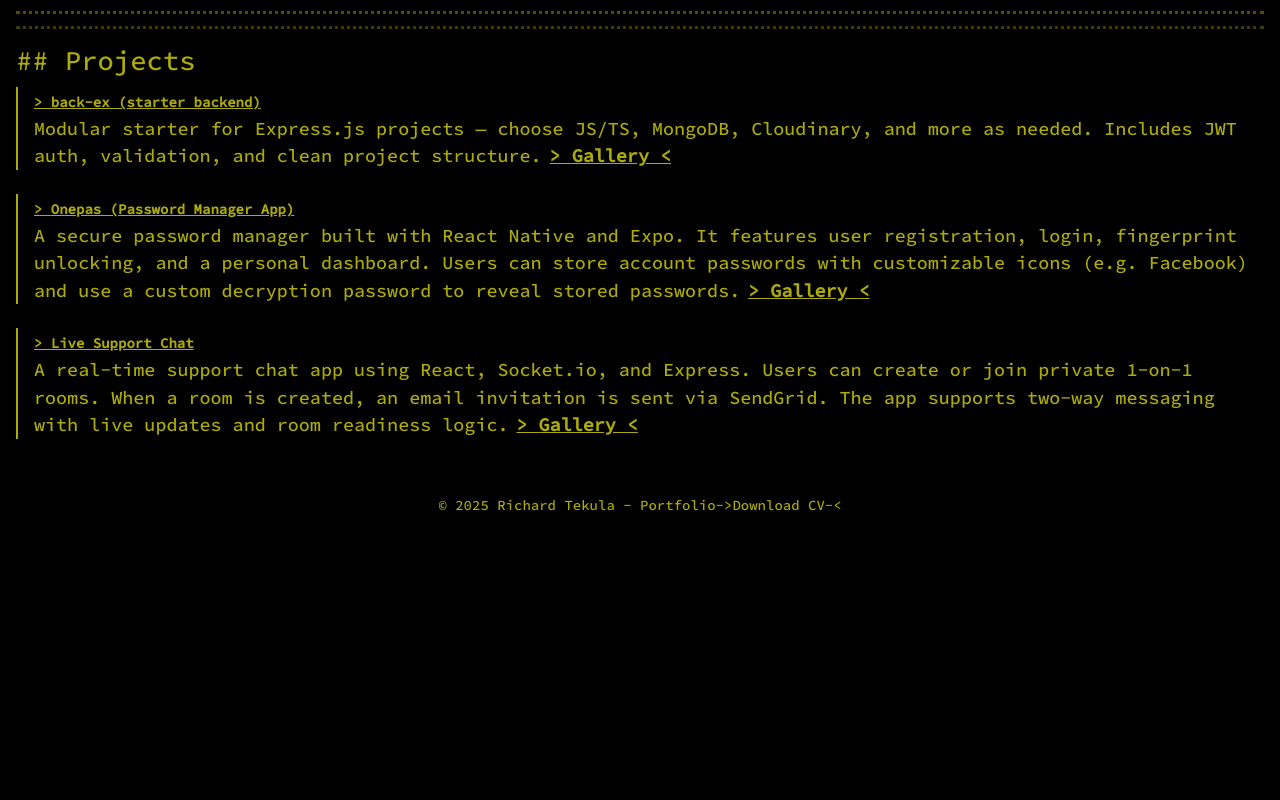
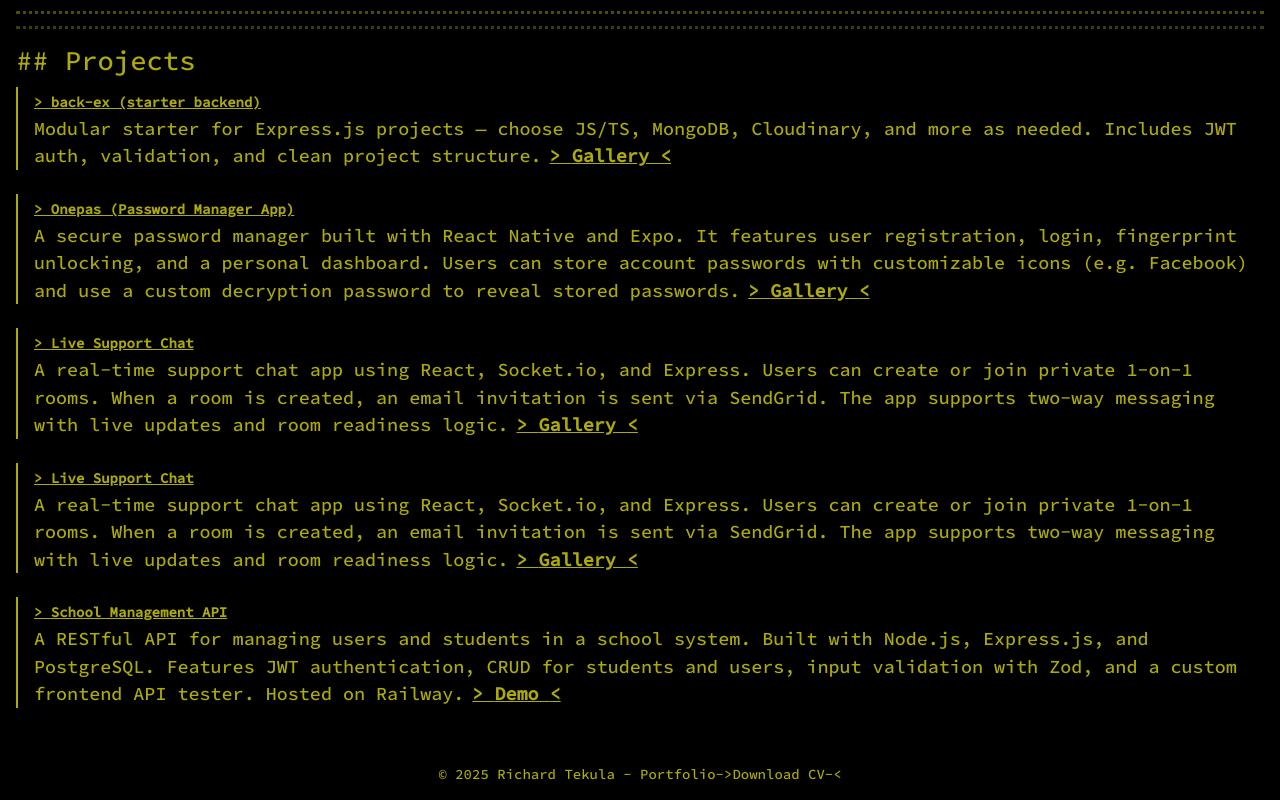
Before and after one commit to FoxerBN/portfolio, a Next.js app: page /Richard-Tekula-CV.pdf in a window 1280 px wide. Shown: the part 996-1796 px from the top of the page. Before the commit the page ends 1527 px from the top, so only its background shows below. Built offline with nearby package versions, Linux system fonts and the light colour scheme.

Commit message:
added project

```diff
--- a/locales/en.json
+++ b/locales/en.json
@@ -45,6 +45,10 @@
     "chatApp": {
     "name": "Live Support Chat",
     "desc": "A real-time support chat app using React, Socket.io, and Express. Users can create or join private 1-on-1 rooms. When a room is created, an email invitation is sent via SendGrid. The app supports two-way messaging with live updates and room readiness logic."
+  },
+    "school": {
+    "name": "School Management API",
+    "desc": "A RESTful API for managing users and students in a school system. Built with Node.js, Express.js, and PostgreSQL. Features JWT authentication, CRUD for students and users, input validation with Zod, and a custom frontend API tester. Hosted on Railway."
   }
   }
 }
--- a/locales/sk.json
+++ b/locales/sk.json
@@ -45,6 +45,10 @@
     "chatApp": {
     "name": "Live Support Chat",
     "desc": "Aplikácia na živý chat s podporou v reálnom čase postavená na Reacte, Socket.io a Express. Používateľ môže vytvoriť alebo sa pripojiť do súkromnej 1-on-1 miestnosti. Pri vytvorení miestnosti je cez SendGrid automaticky odoslaná e-mailová pozvánka. Podporuje obojsmernú komunikáciu s okamžitými aktualizáciami a logikou pripravenosti miestnosti."
+  },
+  "school": {
+    "name": "School Management API",
+    "desc": "RESTful API na správu používateľov a študentov v školskom systéme. Postavené na Node.js, Express.js a PostgreSQL. Obsahuje JWT autentifikáciu, CRUD pre študentov a používateľov, validáciu vstupov cez Zod a vlastný frontend na testovanie API. Nasadené na Railway."
   }
   }
 }
--- a/next.config.ts
+++ b/next.config.ts
@@ -1,5 +1,5 @@
 /** @type {import('next').NextConfig} */
-const nextConfig = {
+const nextConfig: import('next').NextConfig = {
 }
 
 export default nextConfig
--- a/package.json
+++ b/package.json
@@ -6,7 +6,8 @@
     "dev": "next dev --turbopack",
     "build": "next build",
     "start": "next start",
-    "lint": "next lint"
+    "lint": "next lint",
+    "export": "next export"
   },
   "dependencies": {
     "@fortawesome/fontawesome-free": "^6.7.2",
--- a/sections/Projects.tsx
+++ b/sections/Projects.tsx
@@ -86,6 +86,49 @@ export default function Projects() {
         </ul>
       </div>
 
+      <div className="border-l-2 pl-4 mb-6">
+        <ul className="mb-6">
+          <li>
+            <Link href="https://github.com/FoxerBN/socketio-support" target="_blank">
+              <strong className="underline text-sm">
+                {"> "}
+                {t("projects.chatApp.name")}
+              </strong>
+            </Link>
+            <br />
+            {t("projects.chatApp.desc")}
+            <a
+              href="#"
+              className="underline font-bold cursor-pointer ml-2"
+              onClick={(e) => {
+                e.preventDefault();
+                setOpenGallery("project3");
+              }}
+            >
+              {"> "} Gallery {" <"}
+            </a>
+          </li>
+        </ul>
+      </div>
+
+      <div className="border-l-2 pl-4 mb-6">
+        <ul className="mb-6">
+          <li>
+            <Link href="https://github.com/FoxerBN/socketio-support" target="_blank">
+              <strong className="underline text-sm">
+                {"> "}
+                {t("projects.school.name")}
+              </strong>
+            </Link>
+            <br />
+            {t("projects.school.desc")}
+            <a className="underline font-bold cursor-pointer ml-2"
+              href="https://school-production-5d53.up.railway.app/">
+              {"> "} Demo {" <"}</a>
+          </li>
+        </ul>
+      </div>
+
       <Slideshow
         photos={openGallery ? galleries[openGallery] : []}
         folder={openGallery ?? ""}
```
